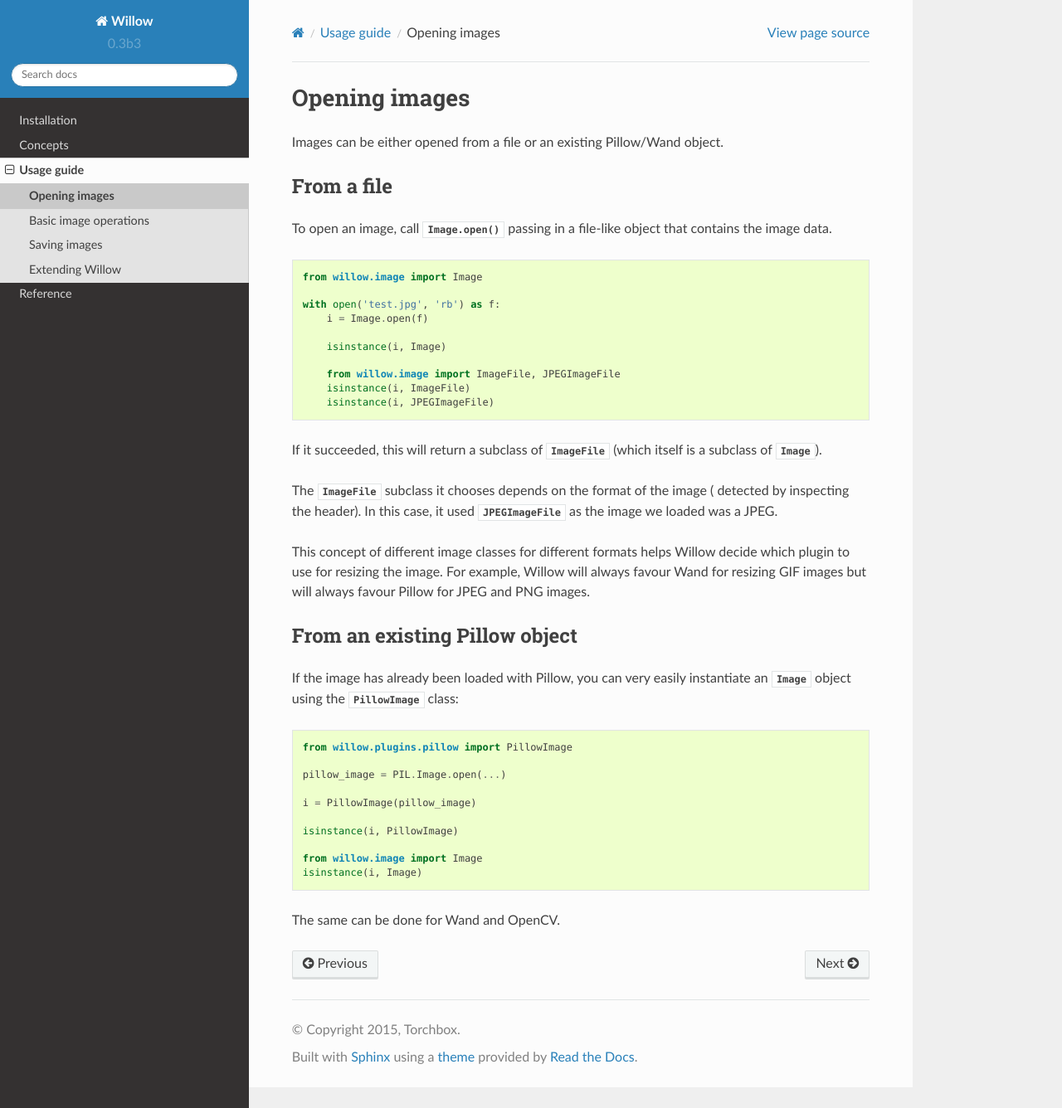
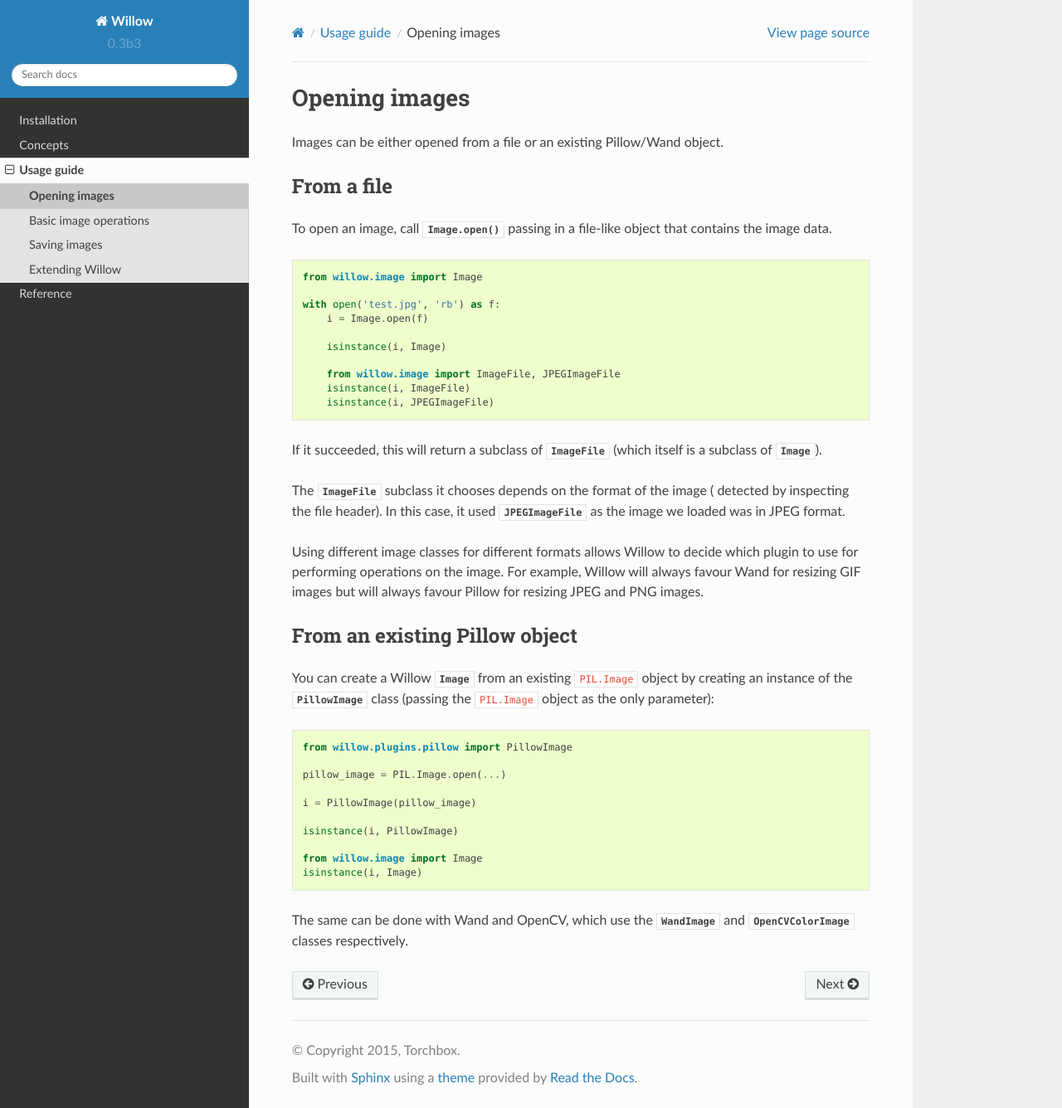
Before and after one commit to wagtail/Willow, a Sphinx documentation site: the page built from docs/guide/open.rst, in a window 1280 px wide and 1336 px high. Shown: the whole window at 83% size. Built offline with Sphinx 7.4.7 and the Read the Docs theme 2.0.0, drawn with Linux system fonts in a browser that asks for light colours.

Commit message:
Some wording tweaks

```diff
--- a/docs/guide/open.rst
+++ b/docs/guide/open.rst
@@ -26,20 +26,21 @@ If it succeeded, this will return a subclass of :class:`~ImageFile` (which itsel
 is a subclass of :class:`~Image`).
 
 The :class:`~ImageFile` subclass it chooses depends on the format of the image (
-detected by inspecting the header). In this case, it used :class:`~JPEGImageFile`
-as the image we loaded was a JPEG.
+detected by inspecting the file header). In this case, it used
+:class:`~JPEGImageFile` as the image we loaded was in JPEG format.
 
-This concept of different image classes for different formats helps Willow decide
-which plugin to use for resizing the image. For example, Willow will always
-favour Wand for resizing GIF images but will always favour Pillow for JPEG and
-PNG images.
+Using different image classes for different formats allows Willow to decide
+which plugin to use for performing operations on the image. For example, Willow
+will always favour Wand for resizing GIF images but will always favour Pillow
+for resizing JPEG and PNG images.
 
 From an existing Pillow object
 ------------------------------
 
-If the image has already been loaded with Pillow, you can very easily instantiate
-an :class:`~Image` object using the :class:`~willow.plugins.pillow.PillowImage`
-class:
+You can create a Willow :class:`~willow.image.Image` from an existing
+``PIL.Image`` object by creating an instance of the
+:class:`~willow.plugins.pillow.PillowImage` class
+(passing the ``PIL.Image`` object as the only parameter):
 
 .. code-block:: python
 
@@ -54,4 +55,6 @@ class:
     from willow.image import Image
     isinstance(i, Image)
 
-The same can be done for Wand and OpenCV.
+The same can be done with Wand and OpenCV, which use the
+:class:`~willow.plugins.wand.WandImage` and
+:class:`~willow.plugins.opencv.OpenCVColorImage` classes respectively.
```
Also changed, not shown: docs/guide/operations.rst (+7 -5 lines).
